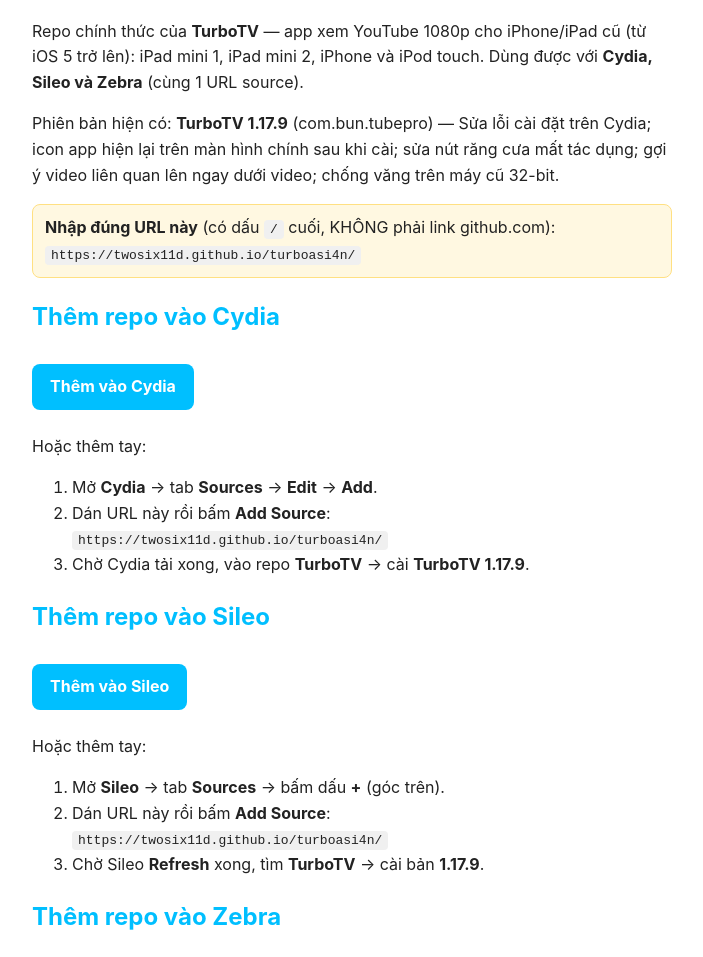
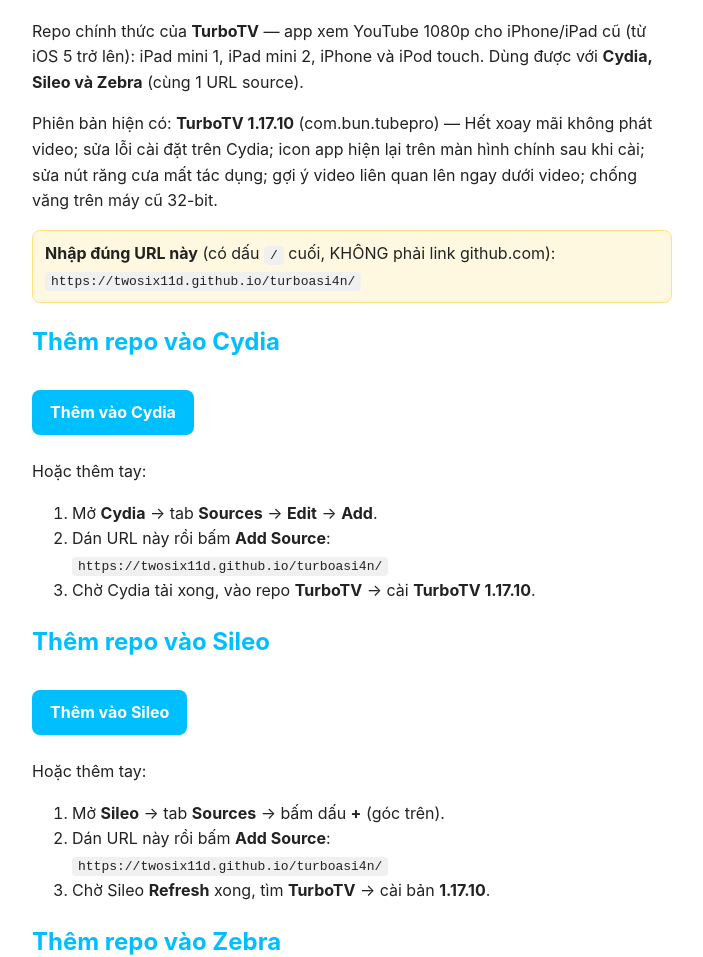
Before and after one commit to twosix11D/TurboAsi4n, a plain HTML site: page index.html in a window 1280 px wide. Shown: the part 94-1051 px from the top of the page, without its empty margins (288-991 px from the left). Drawn offline with Linux system fonts and the light colour scheme.

Commit message:
TurboTV 1.17.10

```diff
--- a/index.html
+++ b/index.html
@@ -15,7 +15,7 @@ h1{color:#00BFFF} h2{color:#00BFFF} a{color:#0077cc} code{background:#f0f0f0;pad
 <body>
 <h1>TurboTV — Repo</h1>
 <p>Repo chính thức của <b>TurboTV</b> — app xem YouTube 1080p cho iPhone/iPad cũ (từ iOS 5 trở lên): iPad mini 1, iPad mini 2, iPhone và iPod touch. Dùng được với <b>Cydia, Sileo và Zebra</b> (cùng 1 URL source).</p>
-<p>Phiên bản hiện có: <b>TurboTV 1.17.9</b> (com.bun.tubepro) — Sửa lỗi cài đặt trên Cydia; icon app hiện lại trên màn hình chính sau khi cài; sửa nút răng cưa mất tác dụng; gợi ý video liên quan lên ngay dưới video; chống văng trên máy cũ 32-bit.</p>
+<p>Phiên bản hiện có: <b>TurboTV 1.17.10</b> (com.bun.tubepro) — Hết xoay mãi không phát video; sửa lỗi cài đặt trên Cydia; icon app hiện lại trên màn hình chính sau khi cài; sửa nút răng cưa mất tác dụng; gợi ý video liên quan lên ngay dưới video; chống văng trên máy cũ 32-bit.</p>
 
 <div class="warn"><b>Nhập đúng URL này</b> (có dấu <code>/</code> cuối, KHÔNG phải link github.com):<br><code>https://twosix11d.github.io/turboasi4n/</code></div>
 
@@ -26,7 +26,7 @@ h1{color:#00BFFF} h2{color:#00BFFF} a{color:#0077cc} code{background:#f0f0f0;pad
 <li>Mở <b>Cydia</b> → tab <b>Sources</b> → <b>Edit</b> → <b>Add</b>.</li>
 <li>Dán URL này rồi bấm <b>Add Source</b>:
 <br><code>https://twosix11d.github.io/turboasi4n/</code></li>
-<li>Chờ Cydia tải xong, vào repo <b>TurboTV</b> → cài <b>TurboTV 1.17.9</b>.</li>
+<li>Chờ Cydia tải xong, vào repo <b>TurboTV</b> → cài <b>TurboTV 1.17.10</b>.</li>
 </ol>
 
 <h2>Thêm repo vào Sileo</h2>
@@ -36,7 +36,7 @@ h1{color:#00BFFF} h2{color:#00BFFF} a{color:#0077cc} code{background:#f0f0f0;pad
 <li>Mở <b>Sileo</b> → tab <b>Sources</b> → bấm dấu <b>+</b> (góc trên).</li>
 <li>Dán URL này rồi bấm <b>Add Source</b>:
 <br><code>https://twosix11d.github.io/turboasi4n/</code></li>
-<li>Chờ Sileo <b>Refresh</b> xong, tìm <b>TurboTV</b> → cài bản <b>1.17.9</b>.</li>
+<li>Chờ Sileo <b>Refresh</b> xong, tìm <b>TurboTV</b> → cài bản <b>1.17.10</b>.</li>
 </ol>
 
 <h2>Thêm repo vào Zebra</h2>
@@ -53,7 +53,7 @@ h1{color:#00BFFF} h2{color:#00BFFF} a{color:#0077cc} code{background:#f0f0f0;pad
 <p><a href="depiction.html">depiction.html</a> (Cydia/Zebra) · <a href="depiction.json">depiction.json</a> (Sileo native)</p>
 
 <h2>Tải trực tiếp file .deb</h2>
-<p><a href="debs/com.bun.tubepro_1.17.9_iphoneos-arm.deb">com.bun.tubepro_1.17.9_iphoneos-arm.deb</a> (2973732 byte, MD5 <code>91c3c7d4f89b9d98feeaad3df83e35b7</code>)</p>
+<p><a href="debs/com.bun.tubepro_1.17.10_iphoneos-arm.deb">com.bun.tubepro_1.17.10_iphoneos-arm.deb</a> (2979190 byte, MD5 <code>d61b63d6b82894f8a92b7a171b5f0a68</code>)</p>
 <p>Chép file .deb sang iPad rồi mở bằng Filza → Cài đặt → Respring.</p>
 <p><small>Nếu cài bằng lệnh <code>dpkg -i</code> mà icon chưa hiện thì respring 1 lần.</small></p>
 
```
